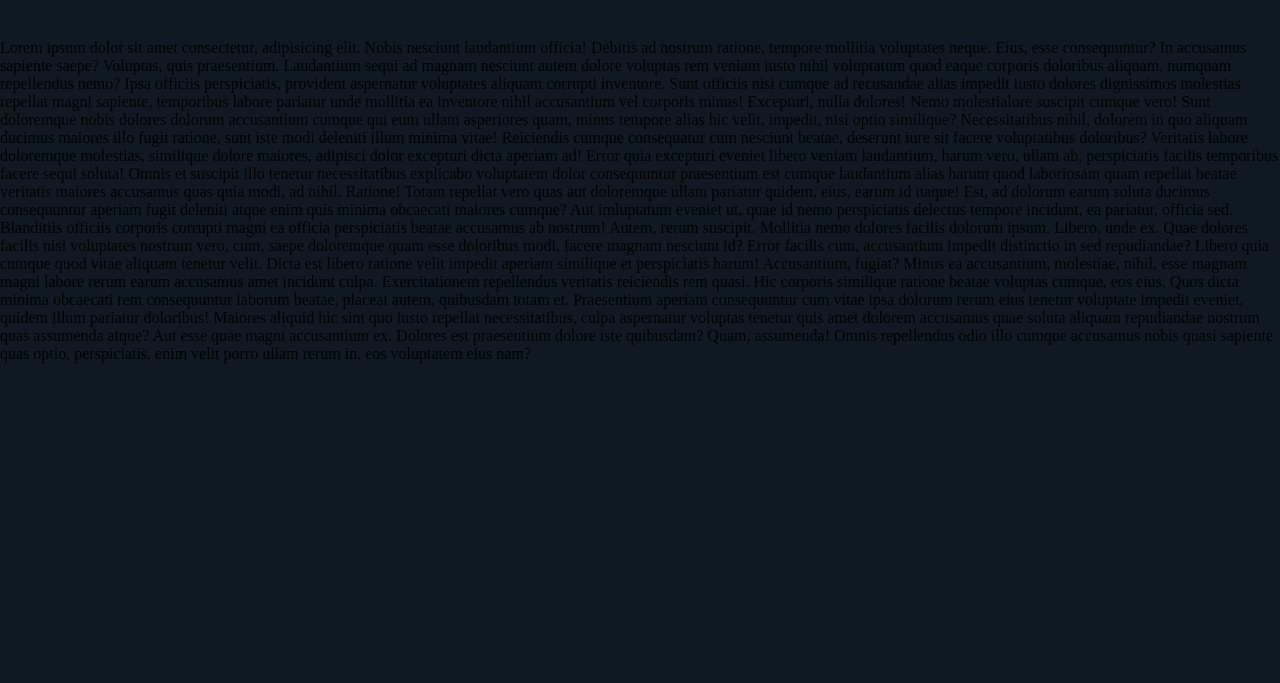
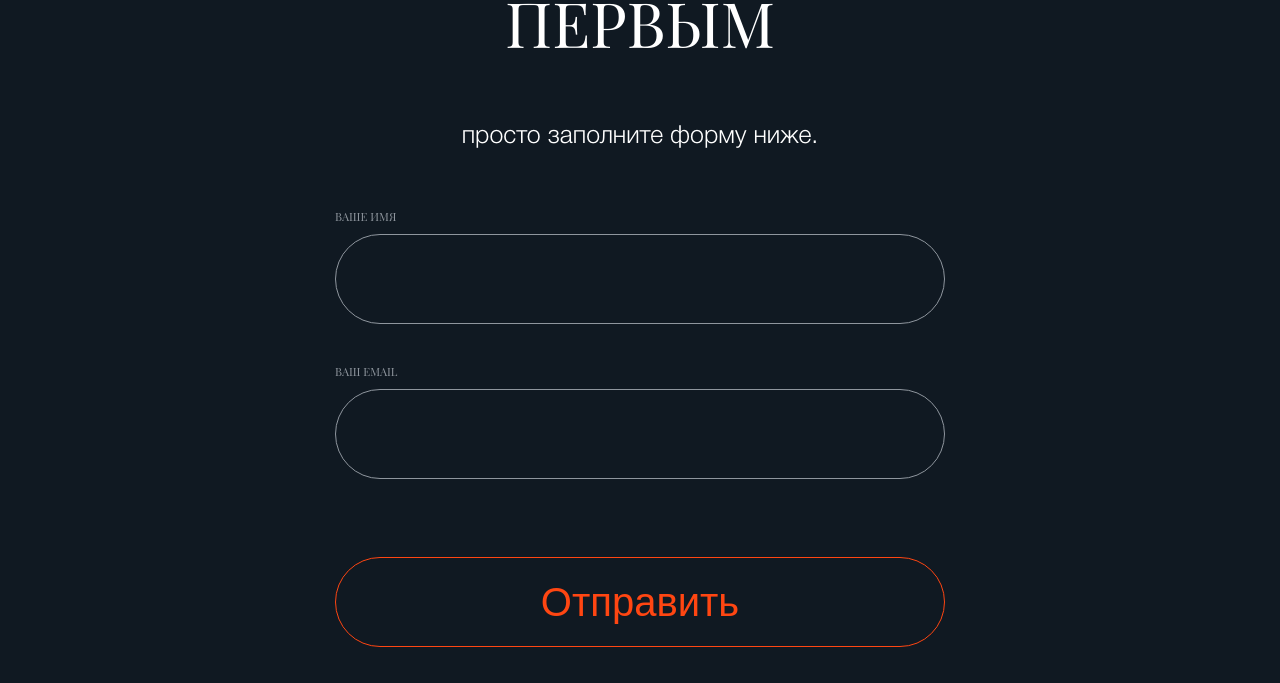
Before and after one commit to Dopamine424/Museum, a website: page src/index.html in a window 1280 px wide. Shown: the part 8507-9190 px from the top of the page. Before the commit the page ends 8870 px from the top, so only its background shows below. Drawn offline with Linux system fonts and the light colour scheme; files that its build step writes are made by us from their sources; files whose address does not match are found by name.

Commit message:
index code

```diff
--- a/src/index.html
+++ b/src/index.html
@@ -423,6 +423,31 @@
                 <div id="block-6">
                   <h2>В нашем музее проходят мероприятия для детей</h2>
                 </div>
+                <div id="block-7">
+                    <div class="container block-7">
+                        <div class="block-7-header">
+                            <p class="block-7-header-main_text">
+                                Узнавайте о новых <span class="block-7-header-text-span_word">выставках</span> первым
+                            </p>
+                        </div>
+                        <div class="block-7-form">
+                            <p class="block-7-form-main_text">
+                                Просто заполните форму ниже.
+                            </p>
+                            <div class="block-7-form-input_name block-7-form-input">
+                                <p class="block-7-form-input_name-text block-7-form-input-text">Ваше имя</p>
+                                <input class="block-7-form-input_name-input block-7-form-input-input" type="text">
+                            </div>
+                            <div class="block-7-form-input-email block-7-form-input">
+                                <p class="block-7-form-input_email-text block-7-form-input-text">Ваш email</p>
+                                <input class="block-7-form-input_email-input block-7-form-input-input" type="text">
+                            </div>
+                            <button class="block-7-form-button">
+                                Отправить
+                            </button>
+                        </div>
+                    </div>
+                </div>
             </main>
             <footer>
                 <div class="container">
```
